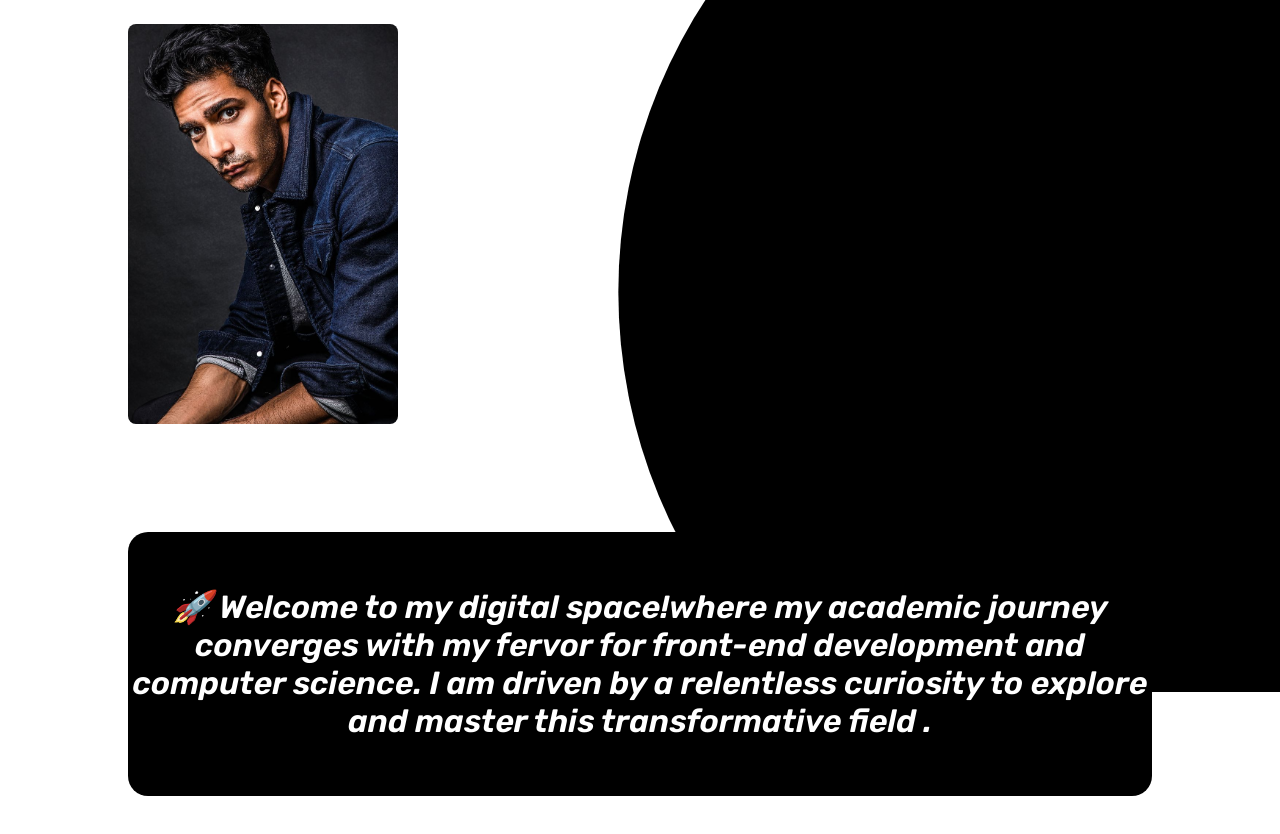
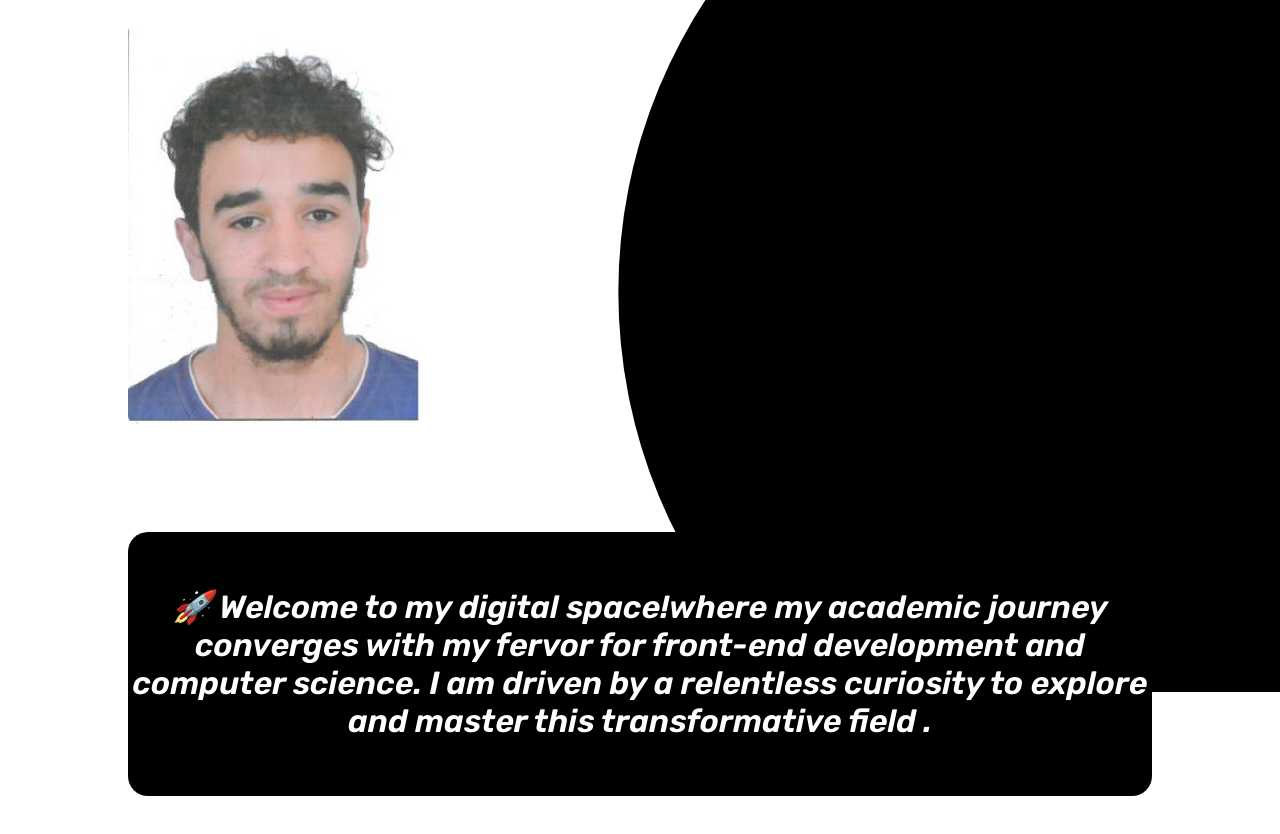
Before and after one commit to ibrahimGoumrane/ibrahim_goumrane_portfolio, a plain HTML site: page index.html in a window 1280 px wide. Shown: the part 108-942 px from the top of the page. Drawn offline with nearby package versions, Linux system fonts and the light colour scheme; a web font is replaced by a local one.

Commit message:
adding my profile picture

```diff
--- a/index.html
+++ b/index.html
@@ -57,7 +57,7 @@
     </header>
     <section class="home section hide" id="home">
       <div class="me">
-        <a href="#"><img src="images/me.jpg" alt="its me" class="img" /></a>
+        <a href="#"><img src="images/me.jpeg" alt="its me" class="img" /></a>
       </div>
       <div class="presentation">
         <h1>
```
Also changed, not shown: images/me.jpeg (added), images/me.jpg (deleted).
